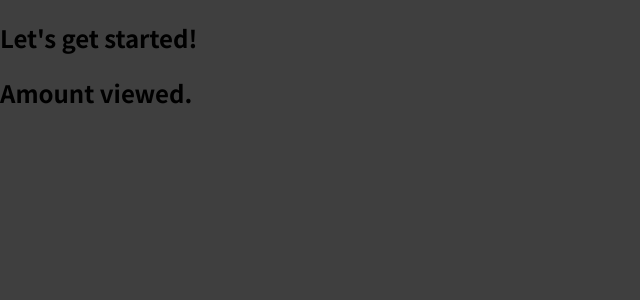
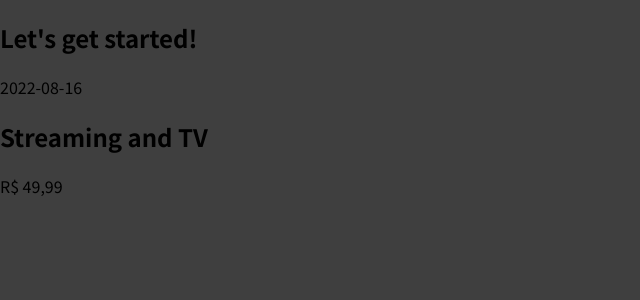
Before and after one commit to israeldvd/amounts-monitor, a JavaScript app in the folder react-complete/: page / in a window 1280 px wide. Shown: the top 300 px of the page, without its empty margins (0-640 px from the left). Built offline with nearby package versions, Linux system fonts and the light colour scheme.

Commit message:
Write more complex JSX code
- Aim: nesting elements into a root element in return statement
- Justified by: apply important syntax concept

```diff
--- a/react-complete/src/components/AmountItem.js
+++ b/react-complete/src/components/AmountItem.js
@@ -1,5 +1,13 @@
 function AmountItem(params) {
-  return <h2>Amount viewed.</h2>;
+  return (
+    <div>
+      <div>2022-08-16</div>
+      <div>
+        <h2>Streaming and TV</h2>
+        <div>R$ 49,99</div>
+      </div>
+    </div>
+  );
 }
 
 export default AmountItem;
```
